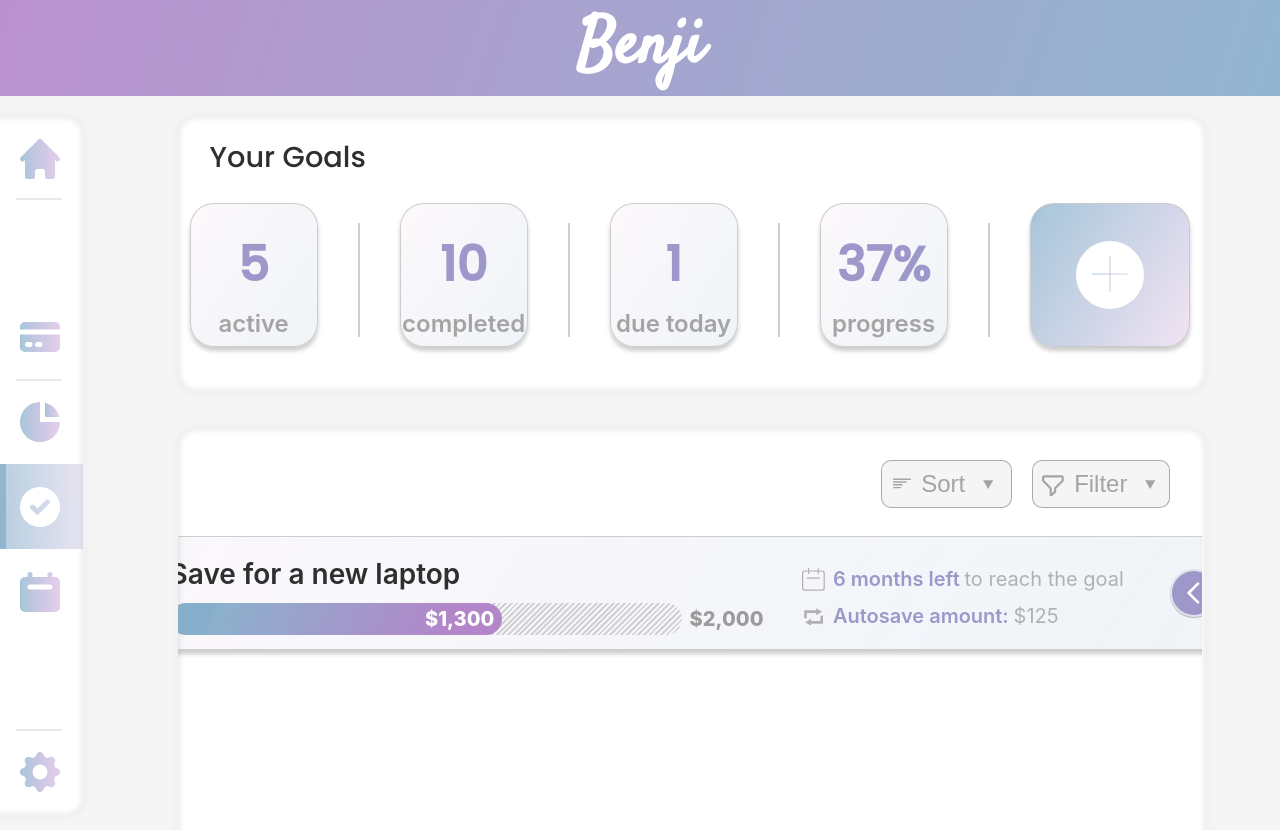
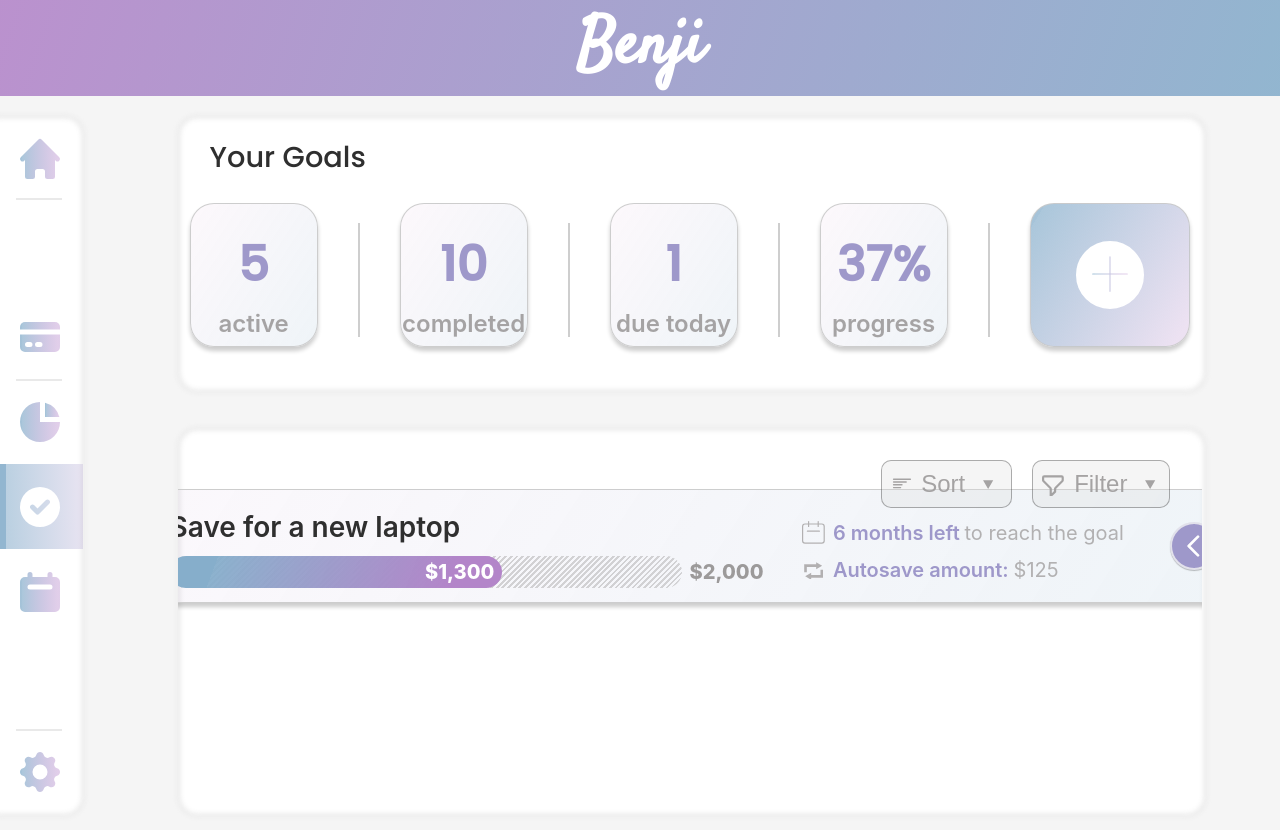
Before and after one commit to victorsandru/Benji, a React (Create React App) app in the folder benji/: page /goals in a window 1280 px wide. Shown: the top 830 px of the page. Built offline with nearby package versions, Linux system fonts and the light colour scheme.

Commit message:
Adjust element heights in the Section.css

```diff
--- a/benji/src/components/UI/Section.css
+++ b/benji/src/components/UI/Section.css
@@ -11,7 +11,6 @@ section {
 }
 
 .list-section {
-    min-height: 42rem;
     height: 72.5%;
     margin-top: 2.5rem;
 }
```
